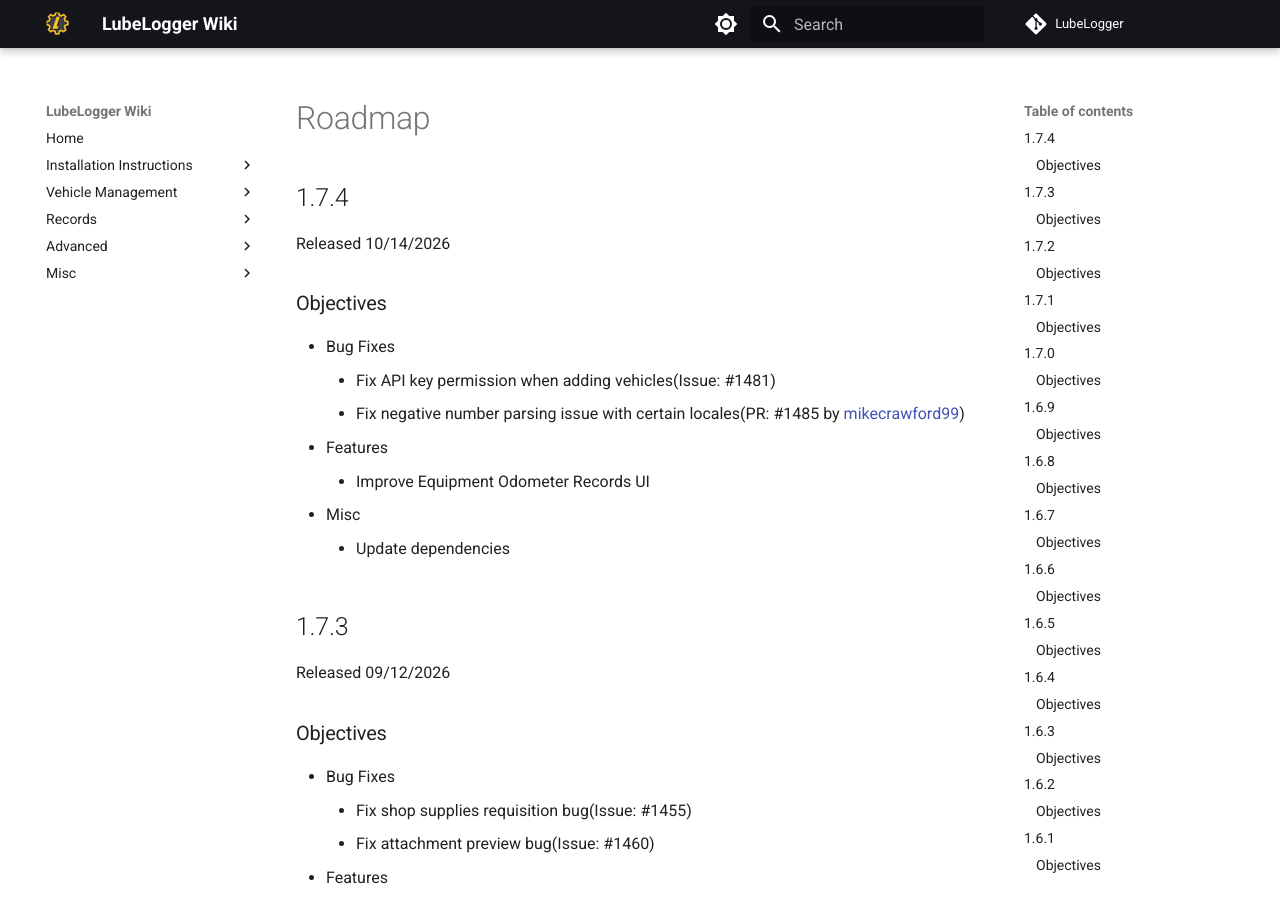
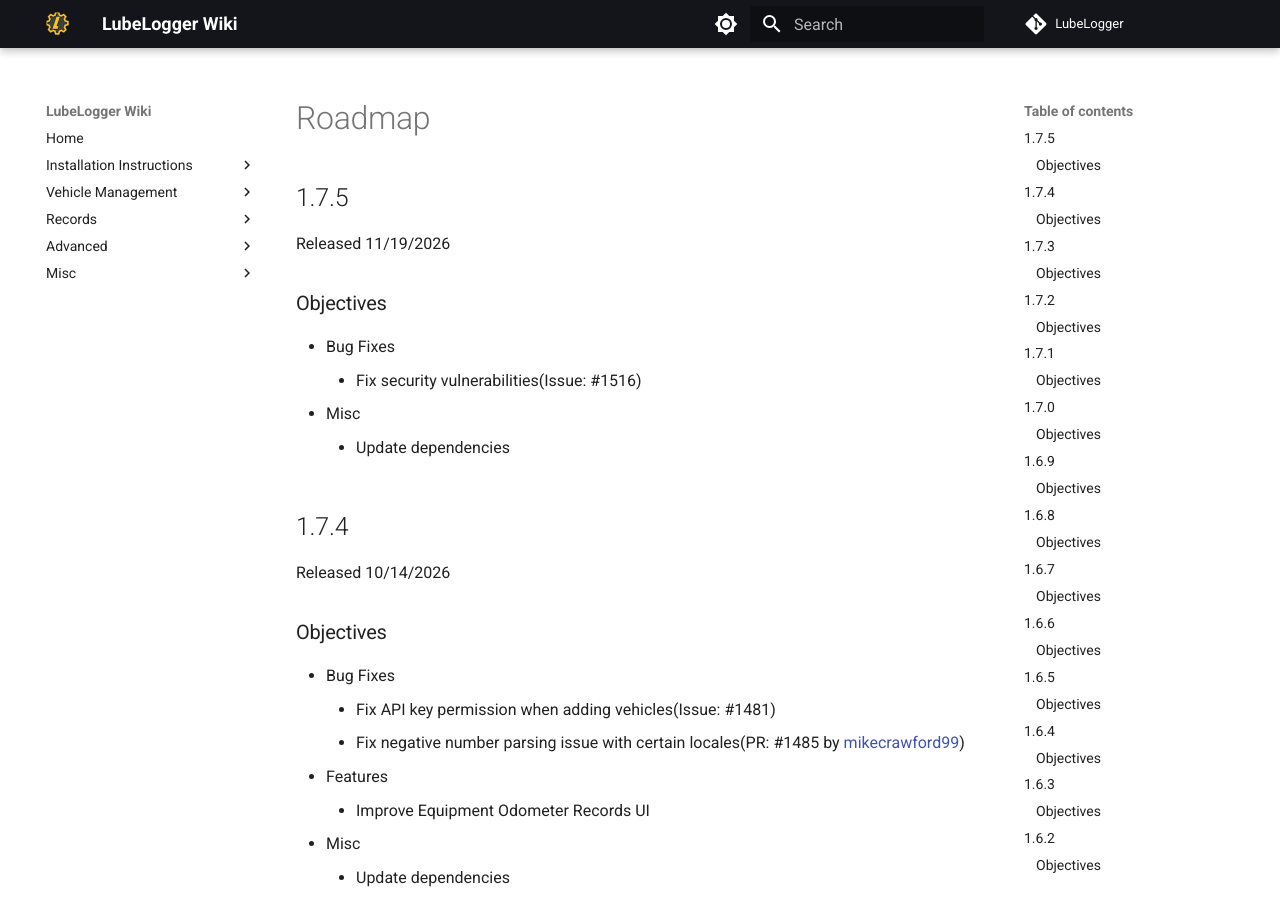
Before and after one commit to hargata/lubelog_docs, an MkDocs documentation site: the page built from docs/Misc/Roadmap.md, in a window 1280 px wide and 900 px high. Built offline with MkDocs 1.6.1 and Material for MkDocs 9.7.7, drawn with Linux system fonts in a browser that asks for light colours; comment, search, counter and statistics services are not loaded.

Commit message:
Update roadmap

```diff
--- a/docs/Misc/Roadmap.md
+++ b/docs/Misc/Roadmap.md
@@ -1,4 +1,13 @@
 # Roadmap
+
+## 1.7.5
+Released 11/19/2026
+
+### Objectives
+- Bug Fixes
+    - Fix security vulnerabilities(Issue: #1516)
+- Misc
+    - Update dependencies
 
 ## 1.7.4
 Released 10/14/2026
```
